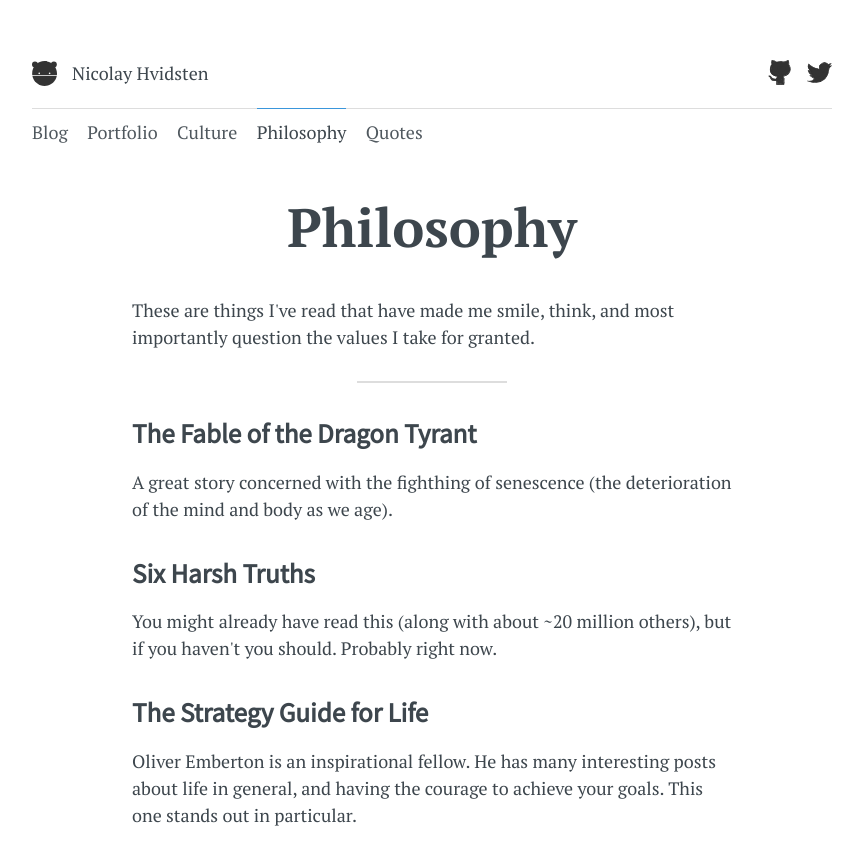
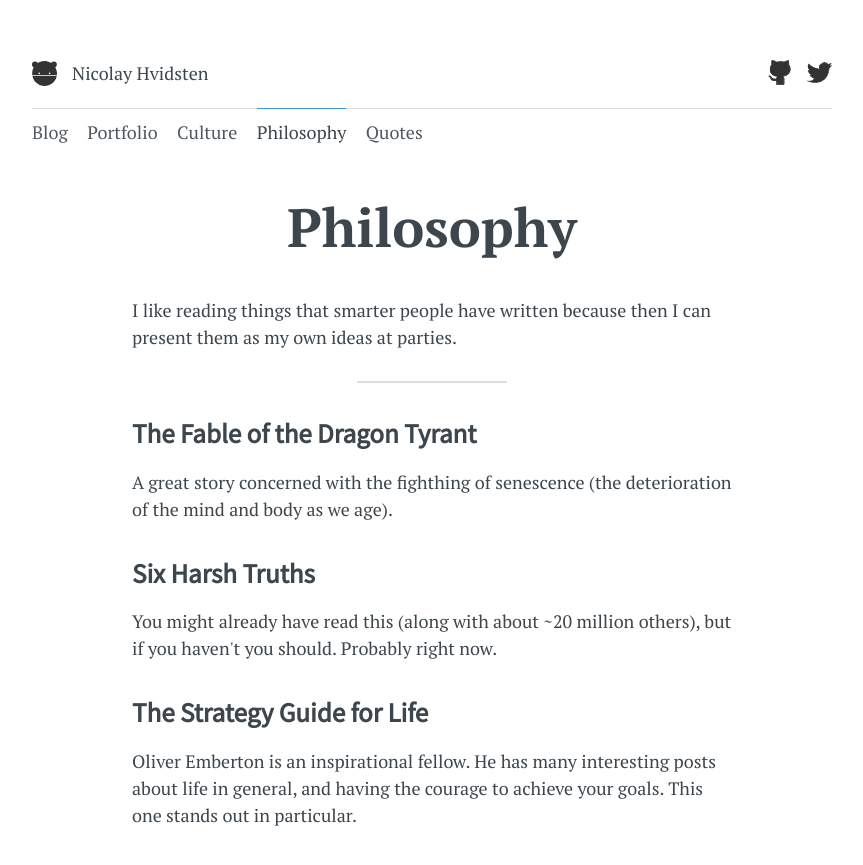
Before and after one commit to nicohvi/nicohvi.github.io, a Jekyll site: the page built from philosophy/index.html, in a window 1280 px wide. Shown: the top 865 px of the page, without its empty margins (208-1071 px from the left). Built offline with Jekyll 4.4.1, drawn with Linux system fonts in a browser that asks for light colours; nearby versions of some CDN libraries.

Commit message:
text fixes

```diff
--- a/index.html
+++ b/index.html
@@ -12,8 +12,8 @@ layout: default
     Preferably all at once.
   </p>
   <p>
-    I have a particular fondness for ruby, well-written <a href="/culture/">movies</a>,
-    <a href="/culture/">books</a> and <a href="/culture/">games</a>, <a href="/culture/">good music</a>
+    I have a particular fondness for ruby, <a href="/culture/">movies</a>,
+    <a href="/culture/">books</a>, <a href="/culture/">games</a>, <a href="/culture/">music</a>
     (usually involving a guitar) and <a href="/philosophy/">philosophy</a>.
     When I feel like it I <a href="/blog/">write</a>  about these things
     and post it on the internet.
--- a/philosophy/index.html
+++ b/philosophy/index.html
@@ -4,8 +4,8 @@ layout: default
 <section>
   <h1>Philosophy</h1>
   <p>
-    These are things I've read that have made me smile, think,
-    and most importantly question the values I take for granted.
+    I like reading things that smarter people have written
+    because then I can present them as my own ideas at parties.
   </p>
   <hr>
   <ul>
--- a/quotes/index.html
+++ b/quotes/index.html
@@ -5,8 +5,9 @@ layout: default
   <h1>Quotes</h1>
   <p>
     These are things I've read or heard that made an instant,
-    and lasting, impact on the way I think. Surprisingly,
-    most of them are from songs.
+    and lasting, impact on the way I think. Most of them are from
+    songs, which probably means that musicians are geniuses or
+    that I should read more books.
   </p>
   <hr>
   <ul>
```
Also changed, not shown: _data/culture.yml (+23 -21 lines), 3 other files.
